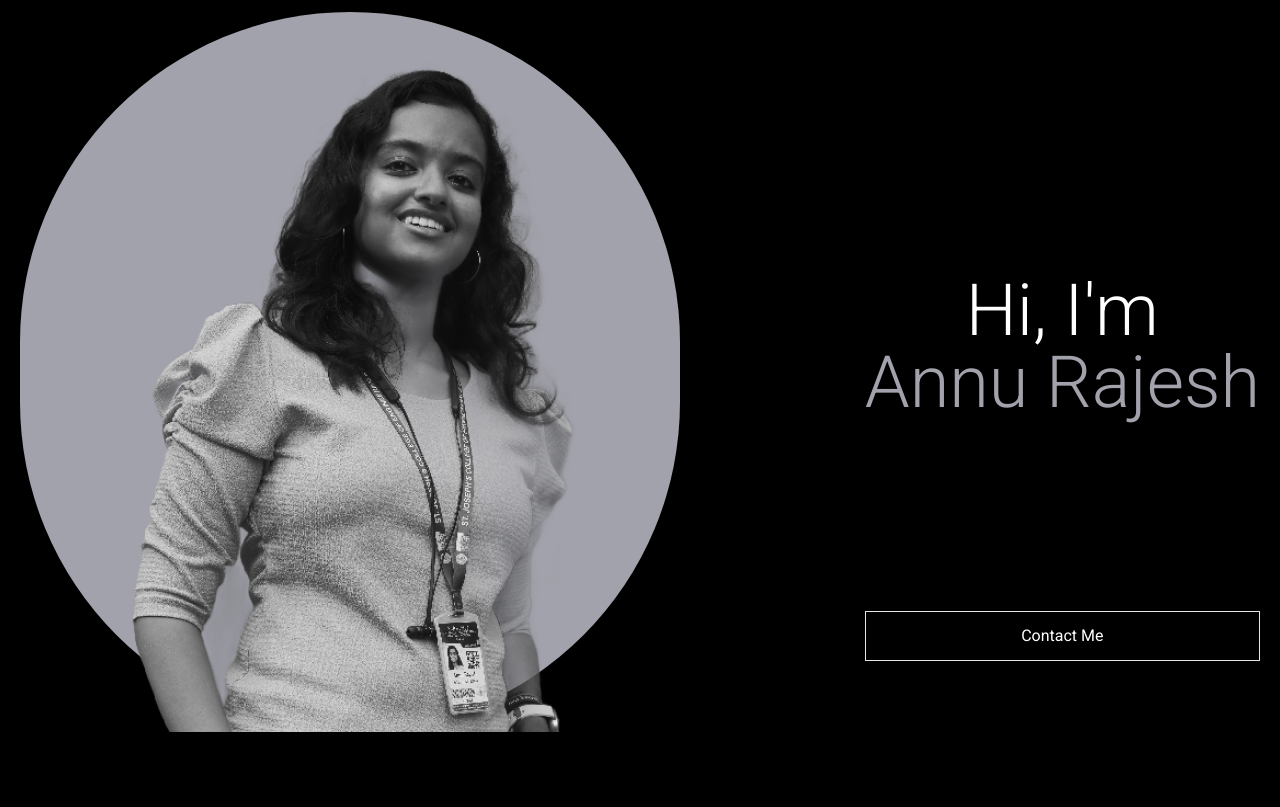
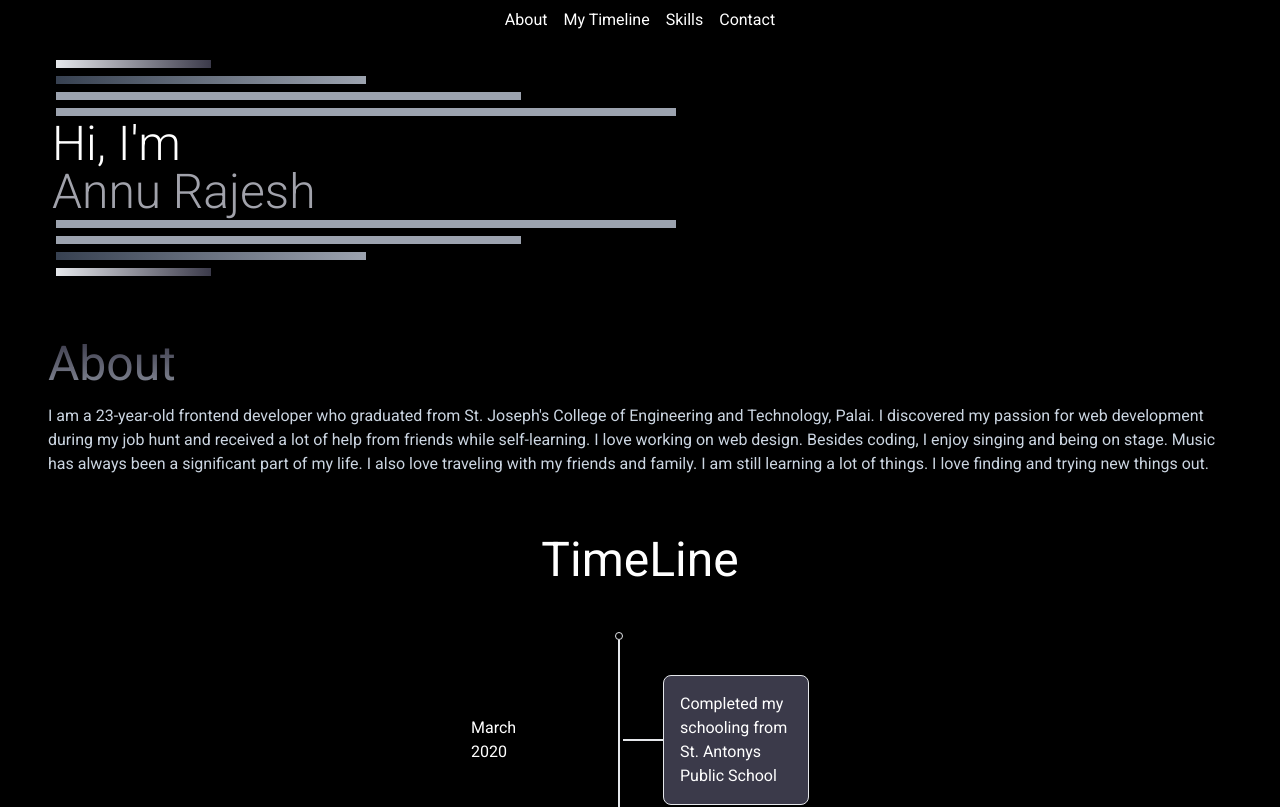
Before and after one commit to annuRajesh/my-portfolio, a React (Vite) app: page / in a window 1280 px wide. Shown: the top 807 px of the page. Built offline with nearby package versions, Linux system fonts and the light colour scheme.

Commit message:
hero design changed.

```diff
--- a/src/App.jsx
+++ b/src/App.jsx
@@ -1,12 +1,14 @@
 import "./App.css";
 import About from "./components/About";
 import Hero from "./components/Hero";
+import Navbar from "./components/Navbar";
 import Skills from "./components/Skills";
 import Timeline from "./components/Timeline";
 
 function App() {
   return (
     <>
+    <Navbar/>
       <Hero/>
       <About/>
       <Timeline/>
--- a/src/components/About.jsx
+++ b/src/components/About.jsx
@@ -1,25 +1,12 @@
 const About=()=>{
     return(
         <>
-        <div className="container mx-auto  bg-secondary my-32 py-36">
-            <h2 className="text-center text-5xl text-white pb-10">About</h2>
-            <p className="text-justify text-white text-lg px-3">
-            Hello, and thank you for visiting my portfolio! I'm Annu Rajesh, a versatile creative professional who thrives at the intersection of web development, music, and adventure. This is the space where my love for coding, passion for singing, and zest for an active life come together to create a unique fusion of talents.
+        <div className="container mx-auto   m-3 px-12 py-12">
+            <h2 className=" text-5xl bg-gradient-to-b from-secondary to-gray-400 text-transparent bg-clip-text pb-4">About</h2>
+            <p className="text-slate-300">
 
-</p>
-<br/>
-<p className="text-justify text-white text-lg px-3">
-As a web developer, I'm dedicated to crafting digital solutions that go beyond the surface and dive deep into the intricacies of the web. I believe that the digital realm is a canvas for innovation, and I'm committed to creating websites and web applications that not only look great but also function flawlessly.
-</p>
-<br />
-<p className="text-justify text-white text-lg px-3">
-Music has always been my solace, my sanctuary of expression. As a passionate singer, I channel emotions, stories, and dreams through the power of song. When I'm not immersed in lines of code or out exploring the world, you'll often find me on stage, pouring my heart into soulful melodies and exhilarating performances.
-</p>
-<br />
-<p className="text-justify text-white text-lg px-3">
-Beyond the screen and the stage, I'm an active individual who seeks thrills in the great outdoors. Whether it's conquering mountain peaks, embracing adrenaline-pumping adventures, or simply staying fit, I believe life is an exhilarating journey best experienced with action and enthusiasm. This portfolio isn't just about showcasing my technical skills and artistic talents; it's a window into a life filled with innovation, rhythm, and exploration. Thank you for exploring my portfolio. If you have a development project in mind, want to collaborate on music, or simply wish to discuss web development and adventures, I'm just a message away. Let's connect and create something extraordinary together! Development | Music | Adventure – Where Imagination Meets Reality.
-</p>
-
+            I am a 23-year-old frontend developer who graduated from St. Joseph's College of Engineering and Technology, Palai. I discovered my passion for web development during my job hunt and received a lot of help from friends while self-learning. I love working on web design. Besides coding, I enjoy singing and being on stage. Music has always been a significant part of my life. I also love traveling with my friends and family.  I am still learning  a lot of things. I love finding and trying new things out.
+            </p>
         </div>
         </>
     )
--- a/src/components/Hero.jsx
+++ b/src/components/Hero.jsx
@@ -1,22 +1,66 @@
+import { useEffect, useRef } from "react";
 import image1 from "../assets/images/image1.png";
+import { motion, useAnimation, useInView } from "framer-motion";
 const Hero = () => {
+  const variants1={
+    start:{width:0},
+    final:{width:"25%"},
+
+  }
+  const variants2={
+    start:{width:0},
+    final:{width:"50%"}
+  }
+  const variants3={
+    start:{width:0},
+    final:{width:"75%"}
+  }
+  const variants4={
+    start:{width:0},
+    final:{width:"100%"}
+  }
+  const nameVariants={
+    start:{opacity:0,y:30},
+    final:{opacity:1,y:0}
+  }
+  const ref=useRef()
+  const isView=useInView(ref,{once:true})
+  const controls=useAnimation()
+  useEffect(()=>{
+    if(isView){
+      controls.start('final')
+    }
+  })
   return (
     <>
-      <div className="container mx-auto py-3 ">
-        <div className=" flex md:flex-row flex-col justify-between ">
-          <div className="bg-customGray  items-center  rounded-full ">
-            <img className="" src={image1} alt="" />
-          </div>
-          <div className="flex flex-col justify-center ">
-            <h1 className=" text-7xl text-center py-48 text-white font-light">
-              Hi, I'm <br/> <span className="text-customGray">Annu Rajesh</span>
-            </h1>
-            <button className="text-white border py-3  items-center">
-                <a href="mailto:joannetsengannu@gmail.com">Contact Me</a>
-                </button>
+
+        <div className="container mx-auto mt-14 flex md:flex-row flex-col justify-start gap-4 items-center ">
+
+          <div className="flex flex-col justify-center  w-1/2  ml-8">
+
+          <motion.div ref={ref} initial='start' variants={variants1} animate={controls}  transition={{duration:0.5,delay:0.3}} className="w-1/4 h-2 bg-gradient-to-r from-gray-200 to-secondary m-1"></motion.div>
+          <motion.div ref={ref} initial='start' variants={variants2} animate={controls} transition={{duration:0.5,delay:0.3}} className="w-2/4 h-2 bg-gradient-to-r from-gray-700 to-gray-400 m-1"></motion.div>
+
+            <motion.div ref={ref} initial='start' variants={variants3} animate={controls} transition={{duration:0.5,delay:0.3}} className="w-3/4 h-2 bg-gray-400 m-1"></motion.div>
+            <motion.div ref={ref} initial='start' variants={variants4} animate={controls} transition={{duration:0.5,delay:0.3}} className="w-full h-2 bg-gray-400 m-1"></motion.div>
+
+            <motion.h1 ref={ref} variants={nameVariants} initial='start' animate={controls}  className=" md:text-5xl text-3xl md:text-start text-center   text-white font-light">
+              Hi, I'm <br/><span className="text-customGray md:text-7xl lg:text-5xl text-5xl ">Annu Rajesh</span>
+            </motion.h1>
+            <motion.div ref={ref} initial='start' variants={variants4} animate={controls} transition={{duration:0.5,delay:0.3}} className="w-full h-2 bg-gray-400 m-1"></motion.div>
+
+            <motion.div ref={ref} initial='start' variants={variants3} animate={controls} transition={{duration:0.5,delay:0.3}} className="w-3/4 h-2 bg-gray-400 m-1"></motion.div>
+            <motion.div ref={ref} initial='start' variants={variants2} animate={controls} transition={{duration:0.5,delay:0.3}} className="w-2/4 h-2 bg-gradient-to-r from-gray-700 to-gray-400 m-1"></motion.div>
+
+            <motion.div ref={ref} initial='start' variants={variants1} animate={controls}  transition={{duration:0.5,delay:0.3}} className="w-1/4 h-2 bg-gradient-to-r from-gray-200 to-secondary m-1"></motion.div>
+
+
+
+
+
           </div>
         </div>
-      </div>
+
     </>
   );
 };
--- /dev/null
+++ b/src/components/Navbar.jsx
@@ -0,0 +1,15 @@
+const Navbar=()=>{
+    return(
+        <header>
+            <div className="fixed right-0 left-0 top-0 container mx-auto text-white flex justify-center items-center gap-4 py-2 backdrop-blur-sm ">
+                <a href="">
+                  About
+                </a>
+                <a href="" className="">My Timeline</a>
+                <a href="">Skills</a>
+                <a href="">Contact</a>
+            </div>
+        </header>
+    )
+}
+export default Navbar
```
